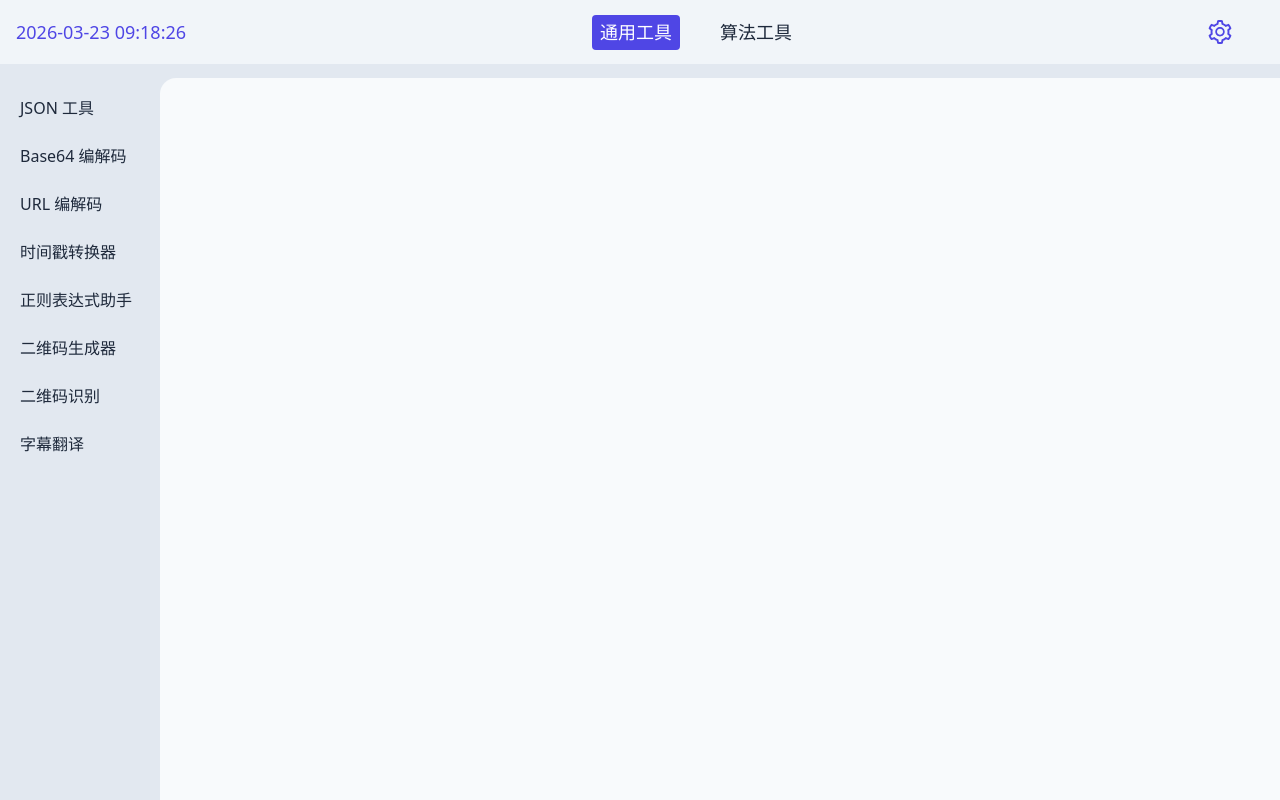
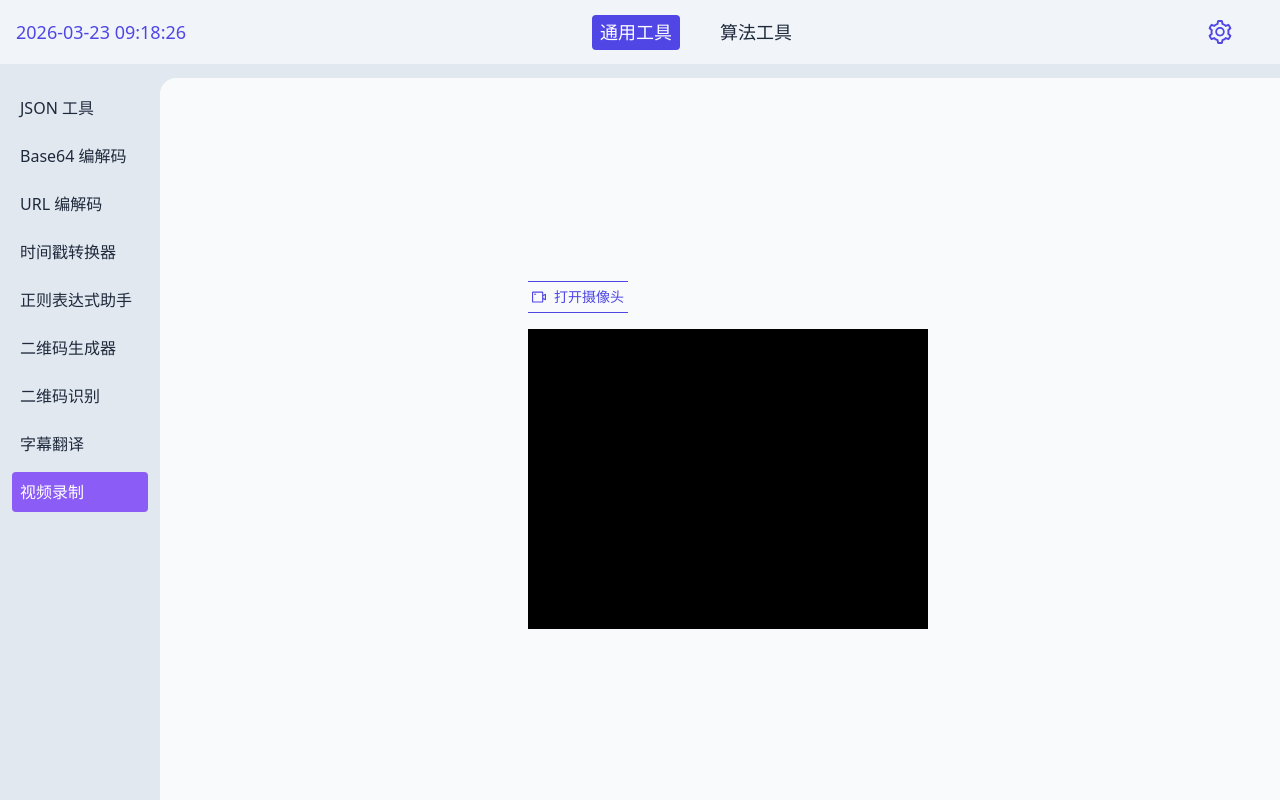
Before and after one commit to the-wind-is-rising-dev/endless-quest, a Vue app: page /common/camera-recording in a window 1280 px wide. Built offline with nearby package versions, Linux system fonts and the light colour scheme.

Commit message:
feat: 添加摄像头录制功能
新增 camera-recording.vue 组件实现视频录制功能，
集成 recordrtc 库支持多种视频格式录制，
更新路由配置添加摄像头录制页面，
优化 DateUtils 工具类添加格式化方法

```diff
--- a/package.json
+++ b/package.json
@@ -21,6 +21,7 @@
     "html2canvas": "^1.4.1",
     "js-base64": "^3.7.8",
     "qrcode.vue": "^3.8.0",
+    "recordrtc": "^5.6.2",
     "uuid": "^13.0.0",
     "vue": "^3.5.24",
     "vue-codemirror": "^6.1.1",
--- /dev/null
+++ b/src/page/common/camera-recording.vue
@@ -0,0 +1,228 @@
+<script setup lang="ts">
+import { message } from "ant-design-vue";
+import { ref } from "vue";
+import {
+  VideoCameraOutlined,
+  PlayCircleOutlined,
+  PauseCircleOutlined,
+  CloseCircleOutlined,
+} from "@ant-design/icons-vue";
+import RecordRTC from "recordrtc";
+import DateUtils from "../../utils/DateUtils";
+
+// 获取屏幕宽高
+const previewWidth = ref<number>(window.screen.width * 0.5);
+const previewHeight = ref<number>(window.screen.height * 0.5);
+
+// 视频对象
+const videoRef = ref<HTMLVideoElement | null>(null);
+// 媒体流
+const mediaStream = ref<MediaStream | null>(null);
+// 录制对象
+const recorder = ref<RecordRTC | null>(null);
+// 视频格式, 默认 mp4
+const format = ref<
+  | "audio/webm"
+  | "audio/webm;codecs=pcm"
+  | "video/mp4"
+  | "video/webm"
+  | "video/webm;codecs=vp9"
+  | "video/webm;codecs=vp8"
+  | "video/webm;codecs=h264"
+  | "video/x-matroska;codecs=avc1"
+  | "video/mpeg"
+  | "audio/wav"
+  | "audio/ogg"
+  // | undefined
+>("video/mp4");
+// 录制得到的视频
+const video = ref<any>();
+
+/// 摄像头状态
+const isCameraOn = ref<boolean>(false);
+//  开启摄像头
+async function onCameraOn() {
+  if (isCameraOn.value) {
+    message.info("摄像头已开启");
+    return;
+  }
+  try {
+    // 获取摄像头流
+    mediaStream.value = await navigator.mediaDevices.getUserMedia({
+      video: true,
+      audio: true, // 如果需要音频
+    });
+
+    // 将流绑定到 video 元素
+    if (videoRef.value) {
+      videoRef.value.srcObject = mediaStream.value;
+    }
+
+    isCameraOn.value = true;
+    message.success("摄像头已开启");
+  } catch (error) {
+    message.error("获取摄像头失败: " + error);
+    throw error;
+  }
+}
+// 关闭摄像头
+function onCameraOff() {
+  if (!isCameraOn.value) {
+    message.info("摄像头已关闭");
+    return;
+  }
+  if (isRecording.value) {
+    onRecordStop();
+  }
+
+  // 停止所有轨道
+  if (mediaStream.value) {
+    mediaStream.value.getTracks().forEach((track) => {
+      track.stop();
+    });
+  }
+
+  if (videoRef.value) {
+    videoRef.value.srcObject = null;
+  }
+
+  mediaStream.value = null;
+  isCameraOn.value = false;
+  message.success("摄像头已关闭");
+}
+
+/// 录制状态
+const isRecording = ref<boolean>(false);
+// 开始录制
+function onRecordStart() {
+  if (isRecording.value) {
+    message.warning("视频录制中...");
+    return;
+  }
+  if (!mediaStream.value) {
+    message.warning("请先打开摄像头");
+    return;
+  }
+  try {
+    // 初始化 RecordRTC
+    recorder.value = new RecordRTC(mediaStream.value, {
+      type: "video",
+      mimeType: format.value, // 或 'video/mp4'，但需要浏览器支持
+      videoBitsPerSecond: 2500000, // 2.5 Mbps
+      audioBitsPerSecond: 128000,
+    });
+
+    recorder.value.startRecording();
+
+    isRecording.value = true;
+    message.success("视频录制开始");
+  } catch (error) {
+    console.error("启动录制失败:", error);
+  }
+}
+// 停止录制
+function onRecordStop() {
+  if (!isRecording.value || !mediaStream.value || !recorder.value) {
+    message.warning("视频未录制");
+    return;
+  }
+
+  recorder.value.stopRecording(() => {
+    let blob = recorder.value?.getBlob();
+    console.log("录制完成，文件大小:", blob?.size);
+    // 生成视频 URL
+    if (blob) {
+      const a = document.createElement("a");
+      a.href = video.value;
+      a.download = `无尽求索-工具站.${format.value.split("/")[1]}`;
+      a.click();
+
+      message.success("视频录制结束");
+    } else {
+      message.error("录制失败");
+    }
+    isRecording.value = false;
+    recorder.value = null;
+  });
+}
+</script>
+
+<template>
+  <div class="camera-record column center">
+    <!-- 操作区 -->
+    <div class="camera-operation row" :style="`width: ${previewWidth}px;`">
+      <div class="auto-fill center">
+        <a-button
+          v-if="!isCameraOn"
+          class="bth"
+          type="primary"
+          ghost
+          @click="onCameraOn()"
+        >
+          <VideoCameraOutlined />打开摄像头
+        </a-button>
+      </div>
+      <div class="auto-fill center">
+        <a-button
+          v-if="isCameraOn && !isRecording"
+          class="bth"
+          type="primary"
+          ghost
+          @click="onRecordStart()"
+        >
+          <PlayCircleOutlined /> {{ video ? "重新录制" : "开始录制" }}
+        </a-button>
+      </div>
+      <div class="auto-fill center">
+        <a-button
+          v-if="isCameraOn && isRecording"
+          class="bth"
+          type="primary"
+          ghost
+          @click="onRecordStop()"
+        >
+          <PauseCircleOutlined />停止录制
+        </a-button>
+      </div>
+      <div class="auto-fill center">
+        <a-button
+          v-if="isCameraOn"
+          class="bth"
+          type="primary"
+          ghost
+          @click="onCameraOff()"
+        >
+          <CloseCircleOutlined />关闭摄像头
+        </a-button>
+      </div>
+    </div>
+    <!-- 画面显示区 -->
+    <div
+      class="camera-preview center"
+      :style="`width: ${previewWidth}px; height:${previewHeight}px`"
+    >
+      <!-- <video ref="videoRef" class="video" autoplay playsinline muted /> -->
+    </div>
+  </div>
+</template>
+
+<style lang="css" scoped>
+.camera-record {
+  width: 100%;
+  height: 100%;
+}
+.camera-operation {
+  margin: var(--space-sm) 0;
+  .bth {
+    margin: var(--space-sm);
+  }
+}
+.camera-preview {
+  flex-shrink: 0;
+  background-color: black;
+  .video {
+    width: 100%;
+    height: 100%;
+  }
+}
+</style>
--- a/src/router/index.ts
+++ b/src/router/index.ts
@@ -60,6 +60,12 @@ export const routes = [
         name: "subtitle-translation",
         component: import("../page/common/subtitle-translation.vue"),
         title: "字幕翻译",
+      },
+      {
+        path: "camera-recording",
+        name: "camera-recording",
+        component: import("../page/common/camera-recording.vue"),
+        title: "视频录制",
       },
     ],
   },
--- a/src/utils/DateUtils.ts
+++ b/src/utils/DateUtils.ts
@@ -8,12 +8,17 @@ class DateTimeUtils {
     now = now ? now : new Date();
     return Date.parse(now.toString());
   }
+
+  public format(date: Date, pattern: string = "YYYY-MM-DD HH:mm:ss") {
+    return this.formatDateTime(date, pattern);
+  }
+
   /**
    * 格式化日期
    */
   public formatDateTime(
     date: Date,
-    pattern: string = "YYYY-MM-DD HH:mm:ss"
+    pattern: string = "YYYY-MM-DD HH:mm:ss",
   ): string {
     const map: { [key: string]: number } = {
       YYYY: date.getFullYear(),
@@ -39,7 +44,7 @@ class DateTimeUtils {
     const formatRegex = /^\d{4}-\d{2}-\d{2}\s\d{2}:\d{2}:\d{2}$/;
     if (!formatRegex.test(dateTimeStr)) {
       throw new Error(
-        `Invalid date format: ${dateTimeStr}. Expected format: YYYY-MM-DD HH:MM:SS`
+        `Invalid date format: ${dateTimeStr}. Expected format: YYYY-MM-DD HH:MM:SS`,
       );
     }
 
```
Also changed, not shown: 1 other file (tests, documents, lock files or other folders).
